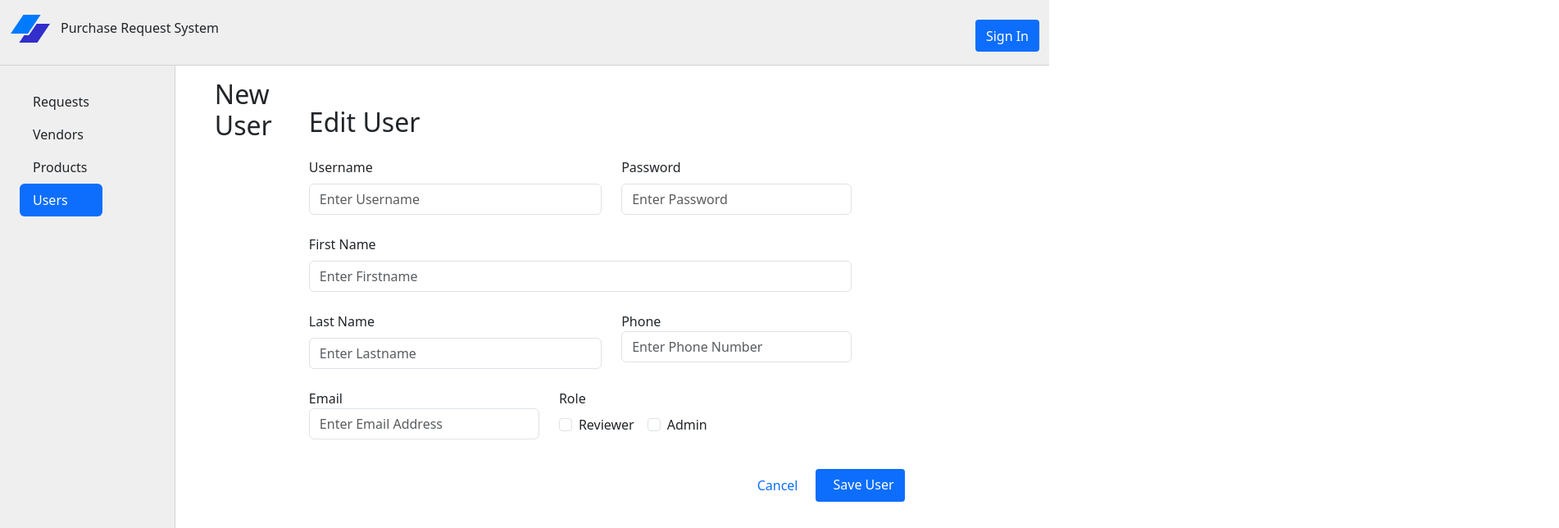
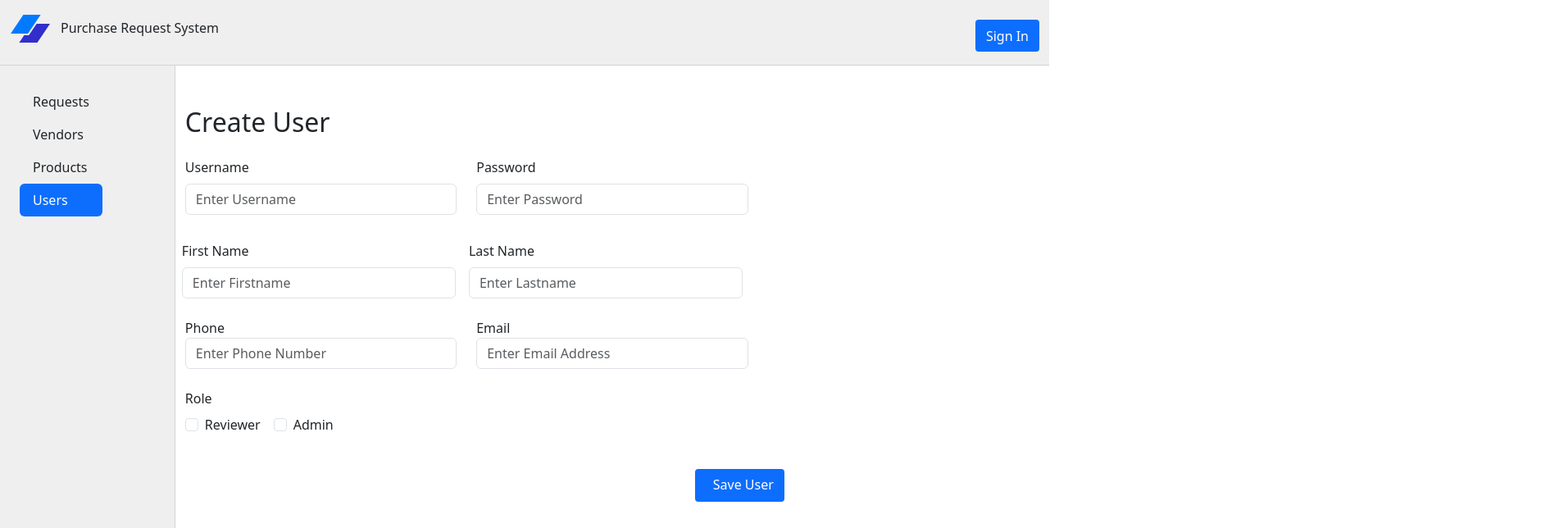
Before and after one commit to chrisdeckard2/PrsClient, a React (Vite) app: page /users/create in a window 1280 px wide. Shown: the top 644 px of the page at 82% size, 1902 px wide, since content can reach past the window. Built offline with nearby package versions, Linux system fonts and the light colour scheme.

Commit message:
Save point

```diff
--- a/src/users/UserCreate.tsx
+++ b/src/users/UserCreate.tsx
@@ -3,8 +3,7 @@ import UserForm from "./UserForm";
 function UserCreate() {
   return (
     <>
-      <h2 className="ms-5 mt-3">New User</h2>
-      <hr />
+      <h2></h2>
       <UserForm />
     </>
   );
--- a/src/users/UserEdit.tsx
+++ b/src/users/UserEdit.tsx
@@ -3,7 +3,6 @@ import UserForm from "./UserForm";
 function UserEdit() {
   return (
     <>
-
       <hr />
       <UserForm />
     </>
--- a/src/users/UserForm.tsx
+++ b/src/users/UserForm.tsx
@@ -1,3 +1,4 @@
+
 import { NavLink, useNavigate, useParams } from "react-router-dom";
 import { User } from "./User";
 import { userAPI } from "./UserAPI";
@@ -41,11 +42,11 @@ function UserForm() {
   return (
     <div className="container-fluid custom-margin-top">
       <div className="d-flex justify-content-between align-items-center mb-3">
-        <h2>Edit User</h2>
+        <h2>Create User</h2>
       </div>
       <div>
         <form className="row g-md-4 needs-validation is-invalid" onSubmit={handleSubmit(save)} noValidate>
-          <div className="col-md-5">
+          <div className="col-md-4">
             <label htmlFor="vc" className="form-label">
               Username
             </label>
@@ -58,7 +59,7 @@ function UserForm() {
               className={`form-control ${errors.username && "is-invalid"} `}
               placeholder="Enter Username"
             />
-            <div className="invalid-feedback ">{errors?.username?.message}</div>
+            <div className="invalid-feedback">{errors?.username?.message}</div>
           </div>
           <div className="col-md-4">
             <label htmlFor="password" className="form-label">
@@ -67,19 +68,22 @@ function UserForm() {
             <input
               type="text"
               id="password"
-              {...register("password", { required: "password is required" })}
+              {...register("password", {
+                required: "password is required",
+              })}
               placeholder="Enter Password"
               className={`form-control ${errors.password && "is-invalid"}`}
             />
             <div className="invalid-feedback">{errors?.password?.message}</div>
           </div>
-          <div className="col-9">
-            <label htmlFor="inputAddress" className="form-label">
+          <div className="row g-3">
+            <div className="col-md-4">
+              <label htmlFor="firstname" className="form-label">
                 First Name
               </label>
               <input
                 type="text"
-              id="inputAddress"
+                id="firstname"
                 {...register("firstname", {
                   required: "First Name is required",
                 })}
@@ -88,20 +92,22 @@ function UserForm() {
               />
               <div className="invalid-feedback">{errors?.firstname?.message}</div>
             </div>
-          <div className="col-5">
-            <label htmlFor="lastName" className="form-label">
+            <div className="col-md-4">
+              <label htmlFor="lastname" className="form-label">
                 Last Name
               </label>
               <input
                 type="text"
                 id="lastname"
-              {...register("lastname", { required: "Last Name is required" })}
+                {...register("lastname", {
+                  required: "Last Name is required",
+                })}
                 placeholder="Enter Lastname"
                 className={`form-control ${errors.lastname && "is-invalid"}`}
               />
               <div className="invalid-feedback">{errors?.lastname?.message}</div>
             </div>
-
+          </div>
           <div className="col-md-4">
             <label htmlFor="phone">Phone</label>
             <input
@@ -134,10 +140,10 @@ function UserForm() {
               <label className="form-check-label">Admin</label>
             </div>
           </div>
-          <div className=" offset-7">
-            <button type="reset" className="btn btn-outline-primary me-2 form-check">
+          <div className="offset-7">
+            {/* <button type="reset" className="btn btn-outline-primary me-2 form-check">
               Cancel
-            </button>
+            </button> */}
             <button className="btn btn-primary form-check">
               <svg className="me-1" width={5} height={23} fill="currentColor">
                 <use xlinkHref="../node_modules/bootstrap-icons/bootstrap-icons.svg#save" />
```
Lines whose indentation alone changed are shown as unchanged.
